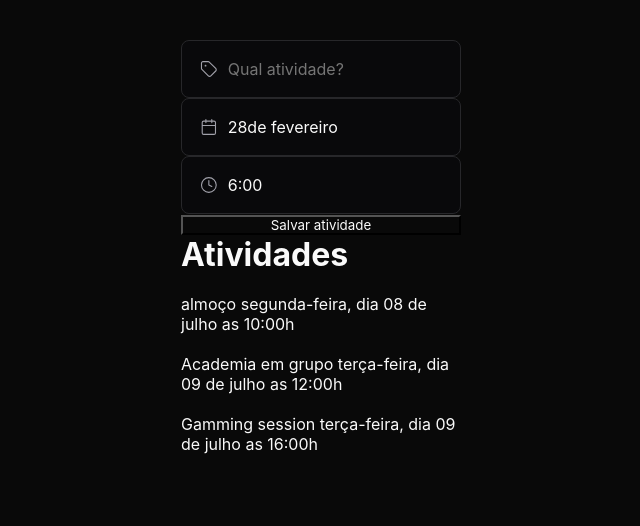
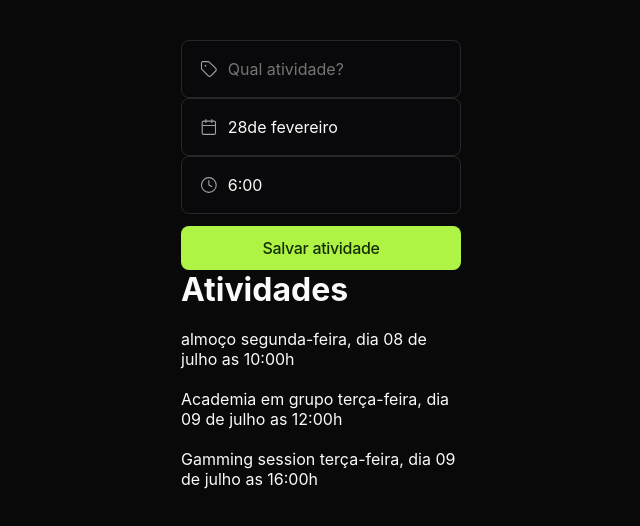
Before and after one commit to abinercL/planejador_atividade, a plain HTML site: page index.html in a window 1280 px wide. Shown: the whole page, without its empty margins (319-959 px from the left). Drawn offline with nearby package versions, Linux system fonts and the light colour scheme.

Commit message:
Adcionado estilo ao button 'Salvar atividades'

```diff
--- a/style.css
+++ b/style.css
@@ -49,3 +49,17 @@ button {
 .field-wrapper:focus-within {
     outline: 2px solid yellowgreen;
 }
+
+button {
+    margin-top: 12px;
+    border: none;
+    padding: 12px 20px;
+    background-color: #aff445;
+    border-radius: 8px;
+
+    font-weight: 500;
+    font-size: 16px;
+    letter-spacing: -0.02em;
+
+    color: #132F00;
+}
```
